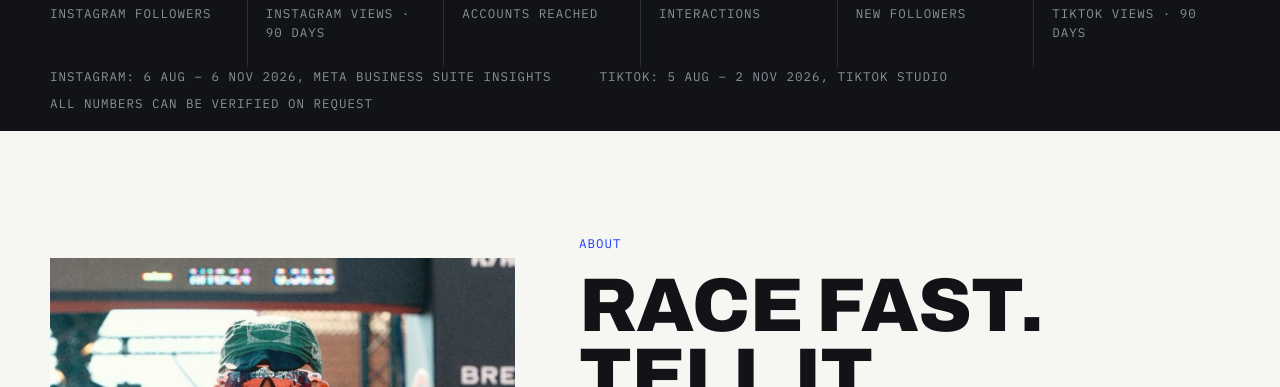
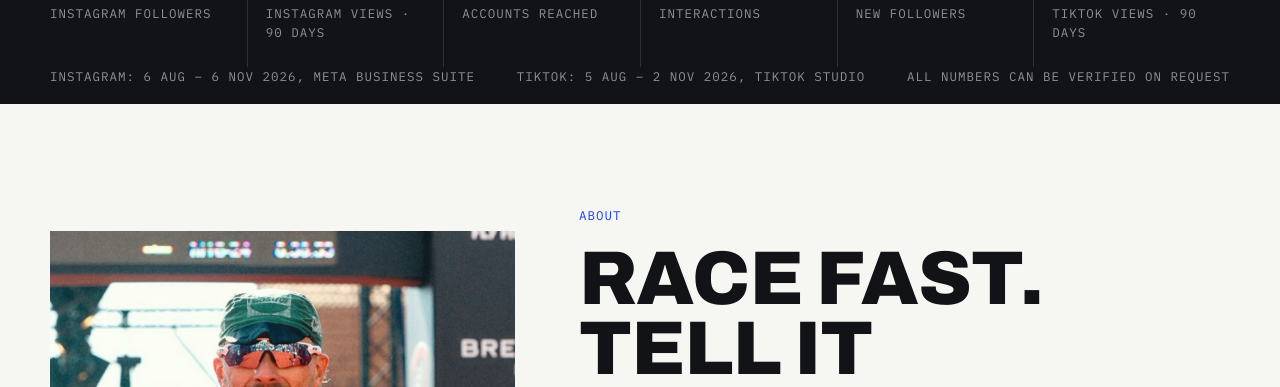
Before and after one commit to eliaslundberggg/eliaslundberg.com, a plain HTML site: page index.html in a window 1280 px wide. Shown: the part 713-1100 px from the top of the page. Drawn offline with Linux system fonts and the light colour scheme.

Commit message:
Fit stats source note on one line
Co-Authored-By: Claude Opus 5.5 <noreply@anthropic.com>

```diff
--- a/index.html
+++ b/index.html
@@ -65,7 +65,7 @@ section{padding-block:clamp(56px,8vw,110px)}
 .cell.hl .v{color:#8ea0ff}
 @media (max-width:900px){.board .wrap{grid-template-columns:repeat(3,1fr)}.cell:nth-child(4){border-left:0;padding-left:0}.cell{border-top:1px solid #2c3036}.cell:nth-child(-n+3){border-top:0}}
 @media (max-width:520px){.board .wrap{grid-template-columns:repeat(2,1fr)}.cell:nth-child(odd){border-left:0;padding-left:0}.cell:nth-child(4){border-left:1px solid #2c3036;padding-left:18px}.cell:nth-child(-n+3){border-top:1px solid #2c3036}.cell:nth-child(-n+2){border-top:0}}
-.board .boardnote{color:var(--board-dim);padding-block:0 18px;display:flex;flex-wrap:wrap;gap:8px 48px}
+.board .boardnote{color:var(--board-dim);padding-block:0 18px;display:flex;flex-wrap:wrap;justify-content:space-between;gap:8px 40px}
 .boardnote span{white-space:nowrap}
 @media (max-width:640px){.boardnote span{white-space:normal}}
 
@@ -246,7 +246,7 @@ footer{padding-block:28px 40px;color:var(--ink-2);display:flex;justify-content:s
     <div class="cell"><div class="v num">+9.7K</div><span class="k mono">New followers</span></div>
     <div class="cell"><div class="v num">1.1M</div><span class="k mono">TikTok views · 90 days</span></div>
   </div>
-  <div class="wrap boardnote mono"><span>Instagram: 6 Aug – 6 Nov 2026, Meta Business Suite insights</span><span>TikTok: 5 Aug – 2 Nov 2026, TikTok Studio</span><span>All numbers can be verified on request</span></div>
+  <div class="wrap boardnote mono"><span>Instagram: 6 Aug – 6 Nov 2026, Meta Business Suite</span><span>TikTok: 5 Aug – 2 Nov 2026, TikTok Studio</span><span>All numbers can be verified on request</span></div>
 </div>
 
 <main>
```
